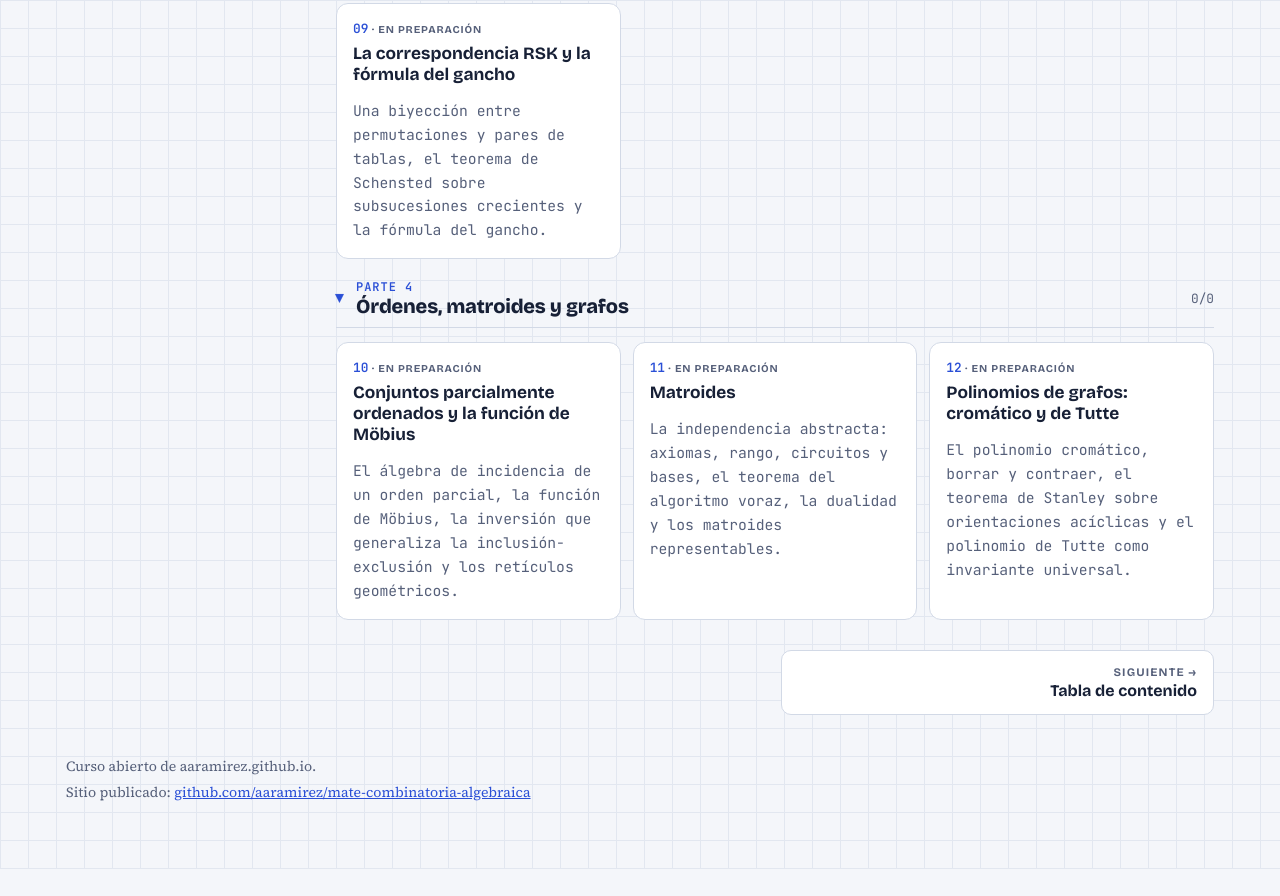
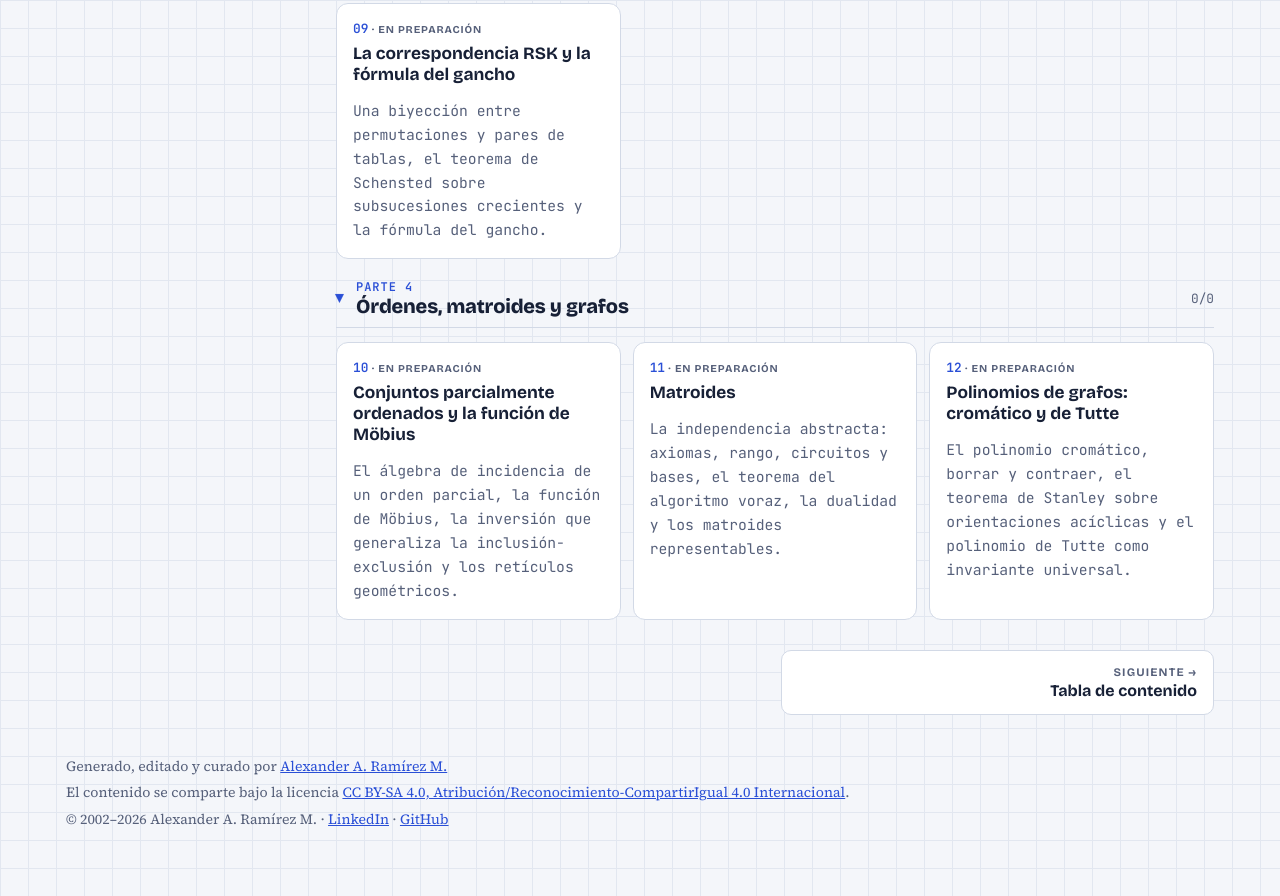
Before and after one commit to aaramirez/mate-combinatoria-algebraica, a plain HTML site: page index.html in a window 1280 px wide. Shown: the part 2436-3332 px from the top of the page. Before the commit the page ends 3305 px from the top, so only its background shows below. Drawn offline with nearby package versions, Linux system fonts and the light colour scheme.

Commit message:
Pie común: autoría, licencia CC BY-SA 4.0 y año que se actualiza solo

```diff
--- a/index.html
+++ b/index.html
@@ -88,7 +88,7 @@ height="0" width="0" style="display:none;visibility:hidden"></iframe></noscript>
 <nav class="pager" id="pager" aria-label="Capítulo anterior y siguiente"></nav>
 </main>
 </div>
-<footer><span>Curso abierto de aaramirez.github.io.</span><span>Sitio publicado: <a href="https://github.com/aaramirez/mate-combinatoria-algebraica" target="_blank" rel="noopener">github.com/aaramirez/mate-combinatoria-algebraica</a></span></footer>
+<footer><span>Generado, editado y curado por <a href="https://www.linkedin.com/in/alexander-ramirez-morales/" target="_blank" rel="noopener">Alexander A. Ramírez M.</a></span><span>El contenido se comparte bajo la licencia <a href="https://creativecommons.org/licenses/by-sa/4.0/deed.es" target="_blank" rel="noopener">CC BY-SA 4.0, Atribución/Reconocimiento-CompartirIgual 4.0 Internacional</a>.</span><span>© 2002–<span data-anio>2026</span> Alexander A. Ramírez M. · <a href="https://www.linkedin.com/in/alexander-ramirez-morales/" target="_blank" rel="noopener">LinkedIn</a> · <a href="https://github.com/aaramirez" target="_blank" rel="noopener">GitHub</a></span><script>document.querySelectorAll('[data-anio]').forEach(function (e) { e.textContent = new Date().getFullYear(); });</script></footer>
 </div>
 <script src="assets/lab.js"></script>
 </body>
```
Also changed, not shown: temario.html (+1 -1 lines).
